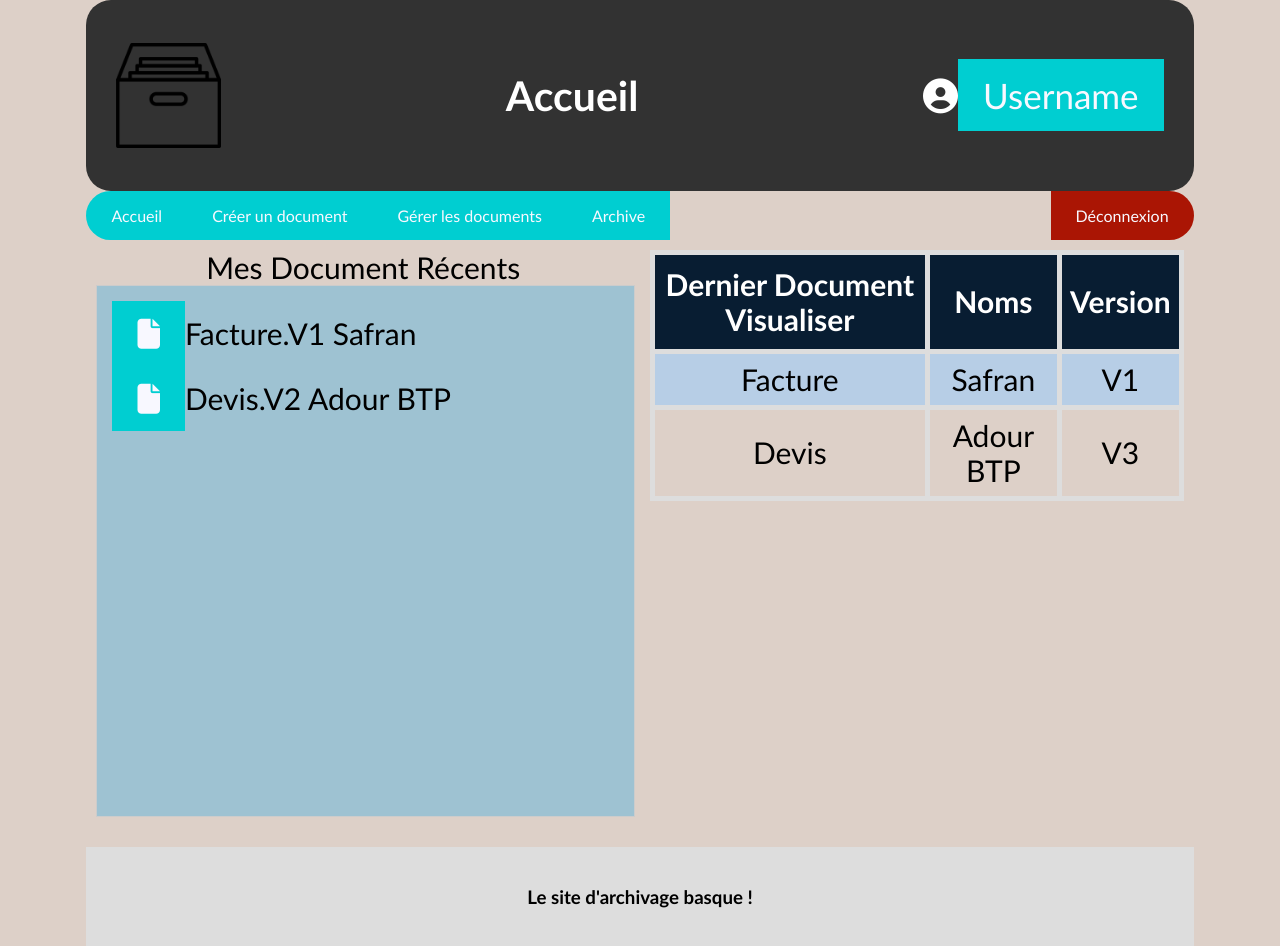
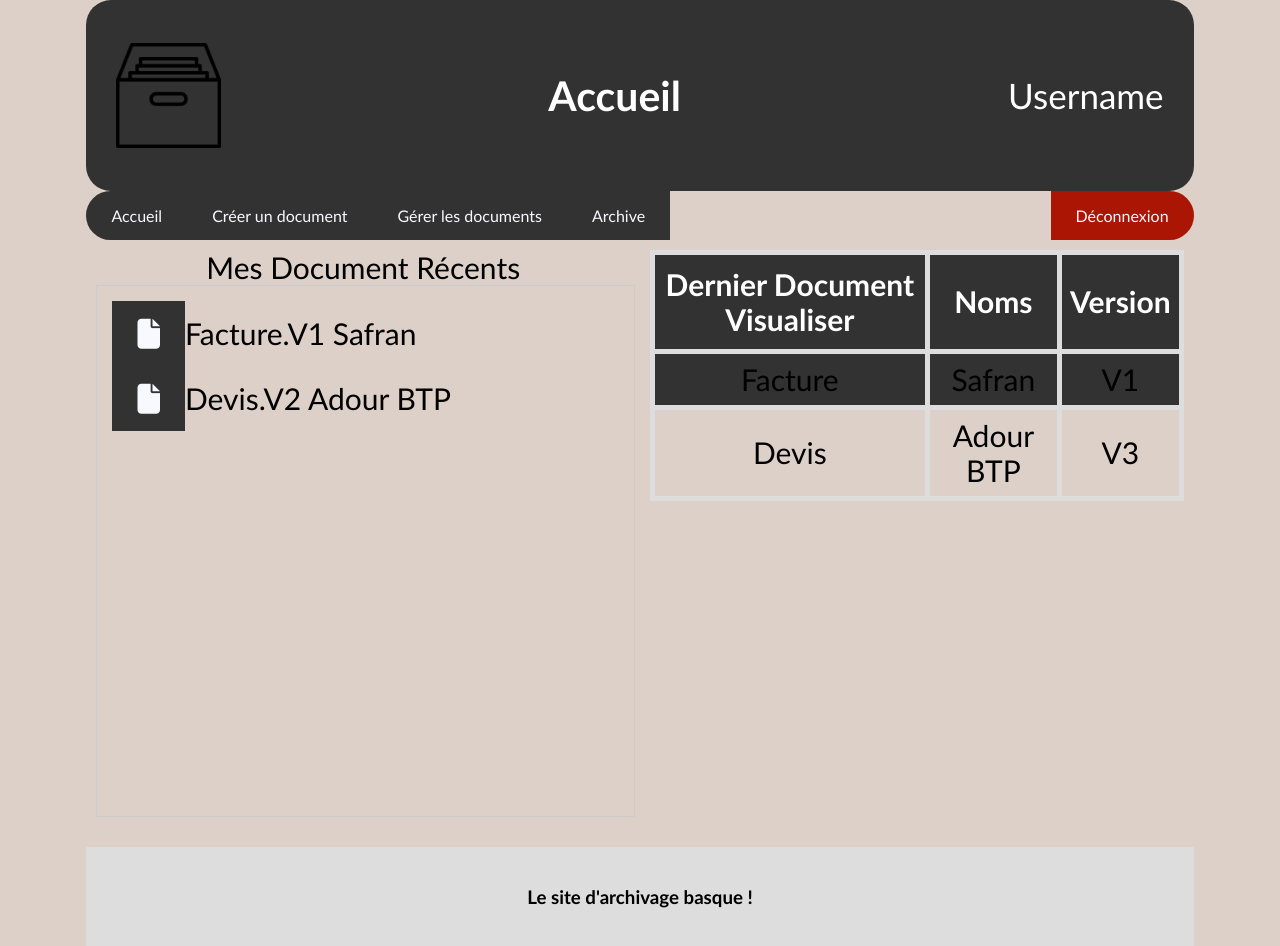
Before and after one commit to MatthieuMLA/Artxiboa, a PHP site: page /test2.html in a window 1280 px wide. Run offline with PHP 8.4, Linux system fonts and the light colour scheme; some libraries are stand-ins or nearby versions.

Commit message:
Couleur Ok tier

```diff
--- a/test2.css
+++ b/test2.css
@@ -28,7 +28,7 @@ html {
   .flex-container {
     display: flex;
     flex-wrap: nowrap;
-    background-color: #DDD0C8);
+    background-color: #DDD0C8;
   }
 
   #grad {
@@ -86,7 +86,7 @@ html {
   }
 
   #customers tr:nth-child(even) {
-    background-color: rgb(183, 206, 230);
+    background-color: #323232;
   }
 
   #customers tr:hover {
@@ -97,7 +97,7 @@ html {
     padding-top: 12px;
     padding-bottom: 12px;
     text-align: center;
-    background-color: #081D32;
+    background-color: #323232;
     color: white;
   }
 
@@ -122,7 +122,7 @@ html {
     width: 200%;
     opacity: 0;
     transition: .5s ease;
-    background-color: #081D32;
+    background-color: #323232;
   }
 
   .container:hover .overlay {
@@ -143,7 +143,7 @@ html {
 
   a:link,
   a:visited {
-    background-color: #00ced1;
+    background-color: #323232;
     color: ghostwhite;
     padding: 15px 25px;
     text-align: center;
@@ -152,7 +152,7 @@ html {
   }
 
   .div2 {
-    background: rgb(158, 194, 210);
+    background: #DDD0C8;
     color: black;
     padding: 15px;
     width: 95%;
--- a/test2.html
+++ b/test2.html
@@ -17,7 +17,7 @@
         </div>
       </div>
       <h3>Accueil</h3>
-      <div class="div1"><i class="fa-solid fa-circle-user"></i><a href="https://www.cyberuniversity.com/post/information-personnelle-ou-pii-definition-et-importance-en-cybersecurite">Username</a></div>
+      <div class="div1">Username</div>
     </header>
   <ul>
     <li><a href="Accueil2.html">Accueil</a></li>
```
